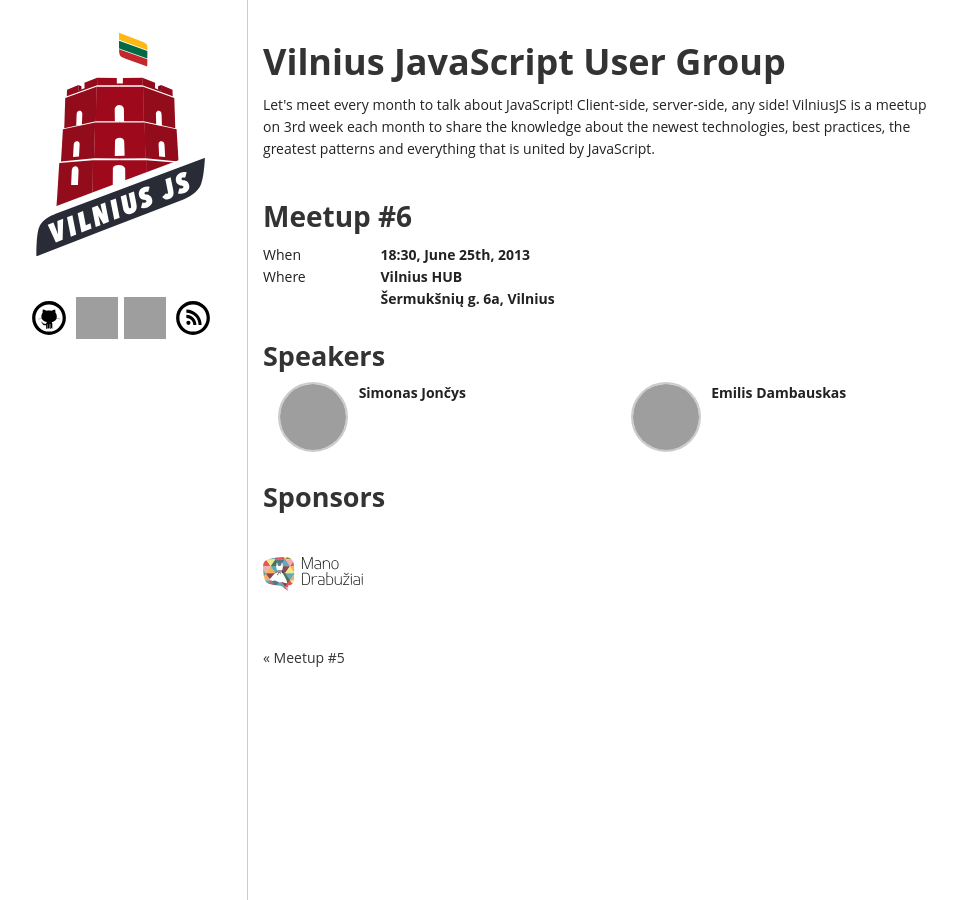
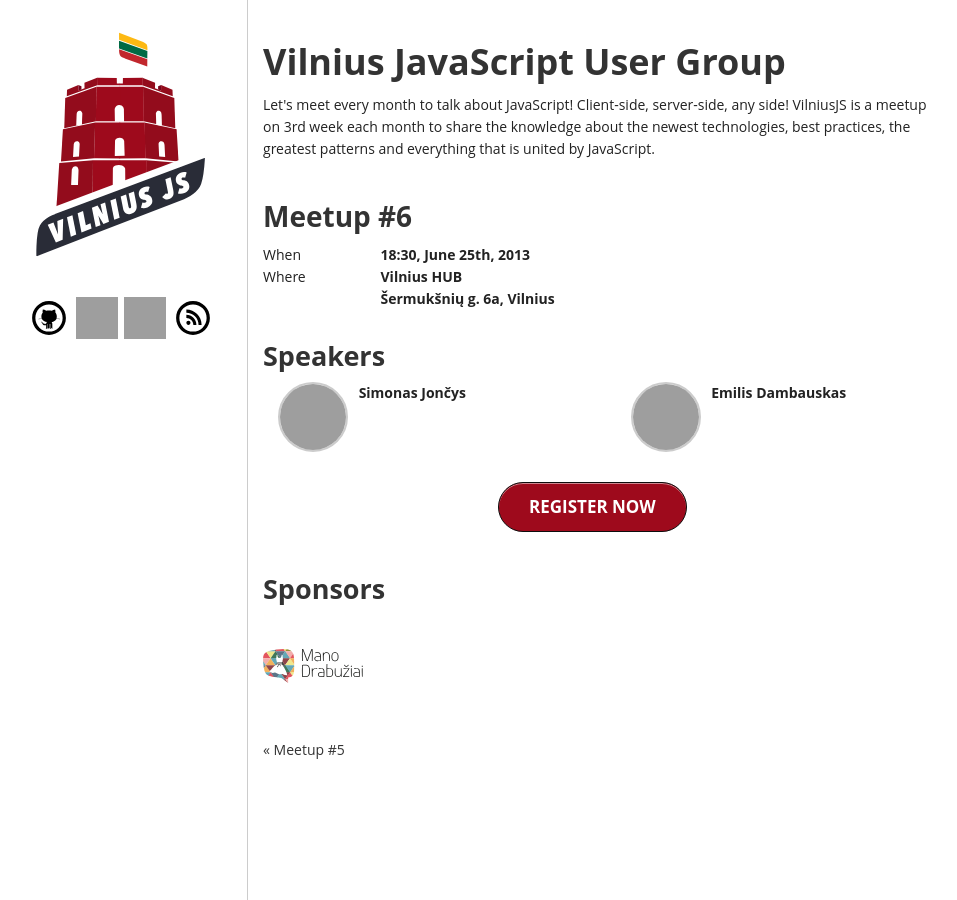
Before and after one commit to VilniusJS/vilniusjs.lt, a Jekyll site: the page built from _posts/2013-06-25-meetup6.html, in a window 1280 px wide, cut to the strip 0-900 px from the top of the page. Shown: the whole strip, without its empty margins (157-1114 px from the left). Built offline with Jekyll 4.4.1, drawn with Linux system fonts in a browser that asks for light colours; comment, search, counter and statistics services are not loaded; grey boxes are pictures that could not be loaded.

Commit message:
Add register link to the 6th meetup

```diff
--- a/_posts/2013-06-25-meetup6.html
+++ b/_posts/2013-06-25-meetup6.html
@@ -47,6 +47,15 @@
   </div>
 </div>
 
+<div class="row">
+  <div class="four columns centered">
+    <h3>
+      <a class="large nice round red button" href="https://tito.io/vilniusjs/vilniusjs-6">REGISTER NOW</a>
+    </h3>
+  </div>
+</div>
+
+
 <h3>Sponsors</h3>
 <div class="row">
   <div class="ten columns">
```
